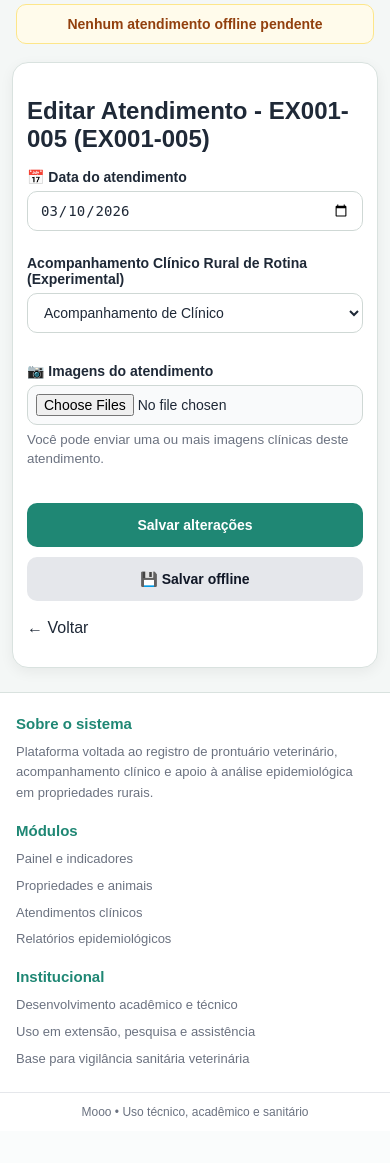
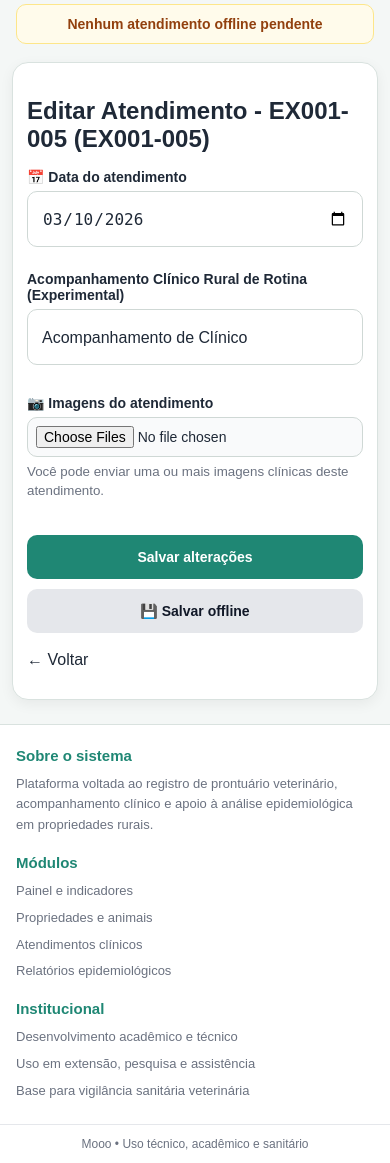
Before and after one commit to glauciocassiano-star/plataforma-relatorios, a Flask app: page /atendimento/1/editar in a window 390 px wide. Shown: the part 242-1405 px from the top of the page. Before the commit the page ends 1360 px from the top, so only its background shows below. Run offline with Flask 3, Linux system fonts and the light colour scheme; a user stored in the database is signed in; data comes from the database, SQL or seed files in the repository.

Commit message:
atualizacao layout

```diff
--- a/app/templates/atendimento_novo.html
+++ b/app/templates/atendimento_novo.html
@@ -9,6 +9,39 @@
 {% endblock %}
 
 {% block content %}
+
+<style>
+  .campo-padrao {
+    min-height: 56px;
+    padding: 12px 14px;
+    border: 1px solid #cfd8d5;
+    border-radius: 10px;
+    background: #ffffff;
+    color: #1f2937;
+    font-size: 16px;
+    width: 100%;
+    box-sizing: border-box;
+    -webkit-appearance: none;
+    appearance: none;
+  }
+
+  input[type="date"].campo-padrao {
+    display: block;
+  }
+
+  @media (max-width: 768px) {
+    .atendimento-form-acoes {
+      flex-direction: column;
+      align-items: stretch !important;
+    }
+
+    .atendimento-form-acoes .btn,
+    .atendimento-form-acoes button {
+      width: 100%;
+    }
+  }
+</style>
+
 <h2 style="margin-bottom:16px;">
   {% if modo_edicao %}
     Editar Atendimento - {{ animal.codigo }}{% if animal.nome %} ({{ animal.nome }}){% endif %}
@@ -23,6 +56,7 @@
   <div class="form-field">
     <label for="data_atendimento">📅 Data do atendimento</label>
     <input
+      class="campo-padrao"
       type="date"
       name="data_atendimento"
       id="data_atendimento"
@@ -52,6 +86,7 @@
 
         {% if c.tipo == "textarea" %}
           <textarea
+            class="campo-padrao"
             name="{{ c.nome_chave }}"
             id="{{ c.nome_chave }}"
             {% if c.obrigatorio %}required{% endif %}
@@ -60,6 +95,7 @@
 
         {% elif c.tipo == "number" %}
           <input
+            class="campo-padrao"
             type="number"
             name="{{ c.nome_chave }}"
             id="{{ c.nome_chave }}"
@@ -70,6 +106,7 @@
 
         {% elif c.tipo == "select" %}
           <select
+            class="campo-padrao"
             name="{{ c.nome_chave }}"
             id="{{ c.nome_chave }}"
             {% if c.obrigatorio %}required{% endif %}
@@ -89,6 +126,7 @@
 
         {% elif c.tipo == "date" %}
           <input
+            class="campo-padrao"
             type="date"
             name="{{ c.nome_chave }}"
             id="{{ c.nome_chave }}"
@@ -98,6 +136,7 @@
 
         {% else %}
           <input
+            class="campo-padrao"
             type="text"
             name="{{ c.nome_chave }}"
             id="{{ c.nome_chave }}"
@@ -125,7 +164,7 @@
   </div>
 
   <!-- BLOCO: AÇÕES -->
-  <div class="form-actions" style="margin-top:18px;">
+  <div class="form-actions atendimento-form-acoes" style="margin-top:18px;">
     <button type="submit">
       {% if modo_edicao %}
         Salvar alterações
```
